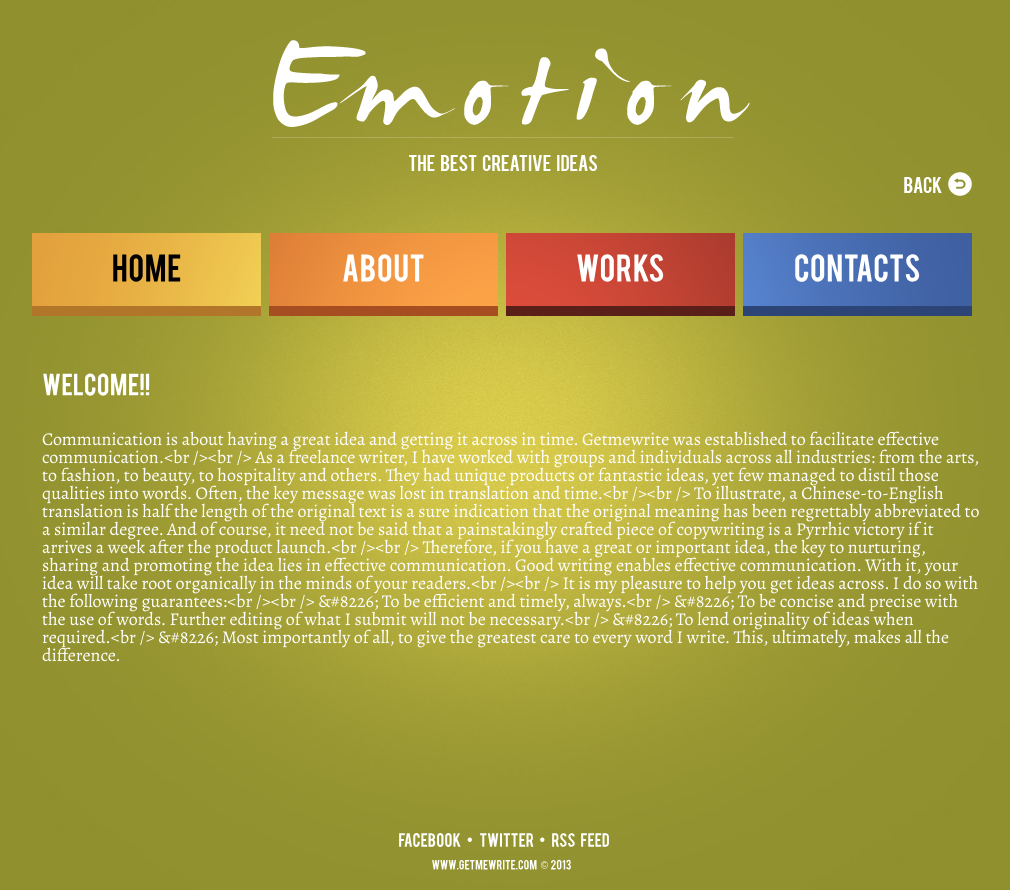
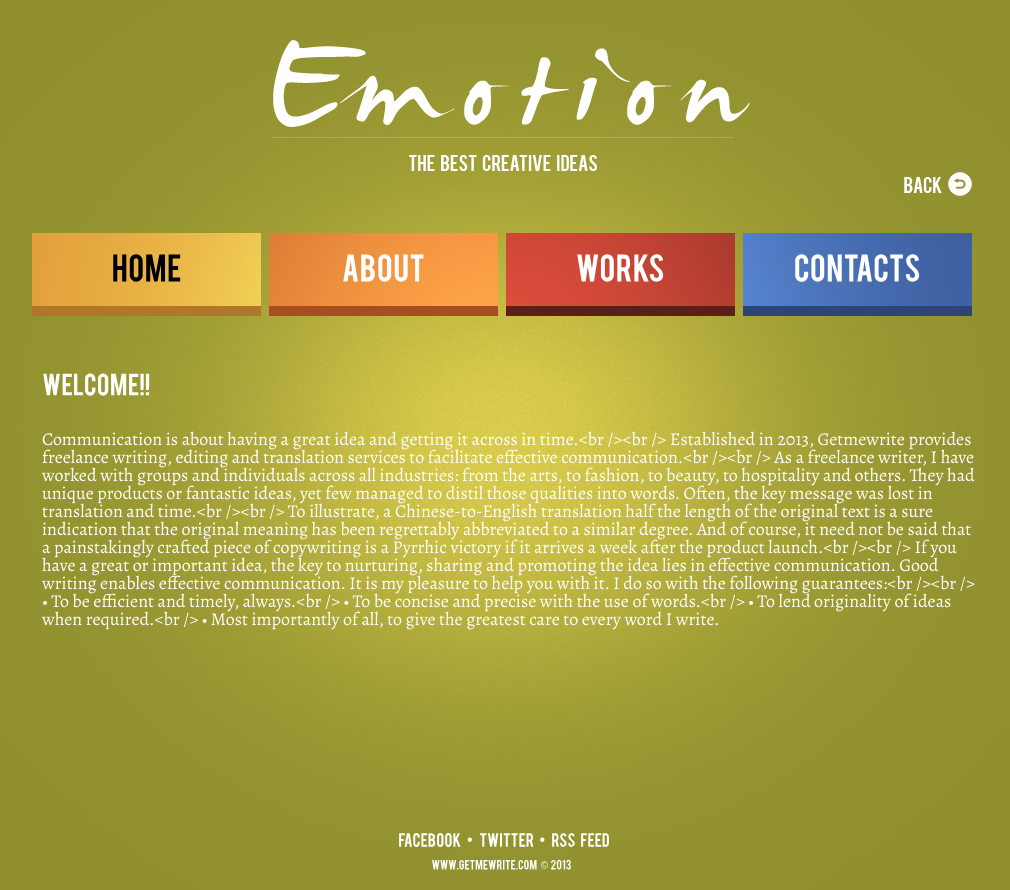
Before and after one commit to 7kfpun/gae-boilerplate, a Python web app: template templates/index.html in a window 1280 px wide, after a click that opens the changed part. Shown: the whole page, without its empty margins (138-1148 px from the left). Run offline with Jinja, Linux system fonts and the light colour scheme; the template is opened without the code that fills it: most values are stand-ins (such as "Sample title", 1, 10 or a date in 2020); some libraries are stand-ins or nearby versions.

Commit message:
update content

```diff
--- a/templates/index.html
+++ b/templates/index.html
@@ -1,35 +1,36 @@
-{% set home = "Communication is about having a great idea and getting it across in time. Getmewrite was established to facilitate effective communication.<br /><br />
+{% set home = "Communication is about having a great idea and getting it across in time.<br /><br />
+Established in 2013, Getmewrite provides freelance writing, editing and translation services to facilitate effective communication.<br /><br />
 As a freelance writer, I have worked with groups and individuals across all industries: from the arts, to fashion, to beauty, to hospitality and others. They had unique products or fantastic ideas, yet few managed to distil those qualities into words. Often, the key message was lost in translation and time.<br /><br />
-To illustrate, a Chinese-to-English translation is half the length of the original text is a sure indication that the original meaning has been regrettably abbreviated to a similar degree. And of course, it need not be said that a painstakingly crafted piece of copywriting is a Pyrrhic victory if it arrives a week after the product launch.<br /><br />
-Therefore, if you have a great or important idea, the key to nurturing, sharing and promoting the idea lies in effective communication. Good writing enables effective communication. With it, your idea will take root organically in the minds of your readers.<br /><br />
-It is my pleasure to help you get ideas across. I do so with the following guarantees:<br /><br />
-&#8226; To be efficient and timely, always.<br />
-&#8226; To be concise and precise with the use of words. Further editing of what I submit will not be necessary.<br />
-&#8226; To lend originality of ideas when required.<br />
-&#8226; Most importantly of all, to give the greatest care to every word I write. This, ultimately, makes all the difference.
+To illustrate, a Chinese-to-English translation half the length of the original text is a sure indication that the original meaning has been regrettably abbreviated to a similar degree. And of course, it need not be said that a painstakingly crafted piece of copywriting is a Pyrrhic victory if it arrives a week after the product launch.<br /><br />
+If you have a great or important idea, the key to nurturing, sharing and promoting the idea lies in effective communication. Good writing enables effective communication. It is my pleasure to help you with it. I do so with the following guarantees:<br /><br />
+• To be efficient and timely, always.<br />
+• To be concise and precise with the use of words.<br />
+• To lend originality of ideas when required.<br />
+• Most importantly of all, to give the greatest care to every word I write.
 " %}
 
-{% set about = "Based in London, I established Getmewrite in August 2013 to provide professional freelance writing, editing and translation services. I am fortunate to have received a bilingual and multicultural upbringing, having grown up in Hong Kong whilst receiving a thorough education in Western liberal arts in London. The ability to think and write effectively in Chinese and English comes naturally to me.<br /><br />
+{% set about = "I am fortunate to have received a bilingual and multicultural upbringing, having grown up in Hong Kong whilst receiving a thorough education in Western liberal arts in London. The ability to think and write effectively in Chinese and English comes naturally to me.<br /><br />
 Getmewrite is a project that grew directly from my passion in life for writing. I have always loved words, both spoken and written. The world around us is a rich and inexhaustible well of ideas and inspiration. In our imagination, we draw them together, mould and combine them into something original and creative before finally setting it into words, so that that concept or vision can germinate in the minds of readers.<br /><br />
-Before starting Getmewrite, I worked as a journalist, an editor, a copywriter, a marketing specialist and a translator. Through this varied work experience, I developed an adeptness at different styles of writing across different subject areas (please refer to my portfolio for examples). I am keen to write press materials, product descriptions, editorials, or any other form of writing that will put your message across most effectively.<br /><br />
+Before starting <a href=\"http://www.getmewrite.com\">Getmewrite</a>, I worked as a journalist, an editor, a copywriter, a marketing specialist and a translator.  Through this varied work experience, I developed an adeptness at different styles of writing across different subject areas (please refer to my portfolio for examples). I am keen to write press materials, product descriptions, editorials, or any other form of writing that will put your message across most effectively.<br /><br />
 To find out more about my previous work, please have a look at the \"Portfolio\" Section.
 " %}
 
 {% set portfolio = "I am experienced writing on extensive topics. Below are niche topics that I’m particularly familiar with. If you wish to see sample writings on other topics, please email me.<br /><br />
-&#8226; <strong>Art writing</strong> - The creative arts often rely on a language that is difficult for an unaccustomed writer to grasp. Having graduated with a BA in English Literature and Politics, and an MA in Theater and Performance Studies at King’s College London, visual and performance arts form a strong part of my academic background. I have written and translated gallery and museum catalogues, artwork descriptions for art sales, art reviews and film reviews. I have also conducted and written published interviews with artists (please refer to my portfolio).<br /><br />
-&#8226; <strong>Translation between Chinese and English (both directions)</strong>: As a writer with a facility and command of these two very different languages, I can ensure the meaning you want to communicate not only lives through the translation process, but is in fact enhanced by it.<br /><br />
-&#8226; <strong>Speeches</strong> - As a successful participant and coach, I have been involved in debating at a regional level for many years. I have also worked as a speech trainer. Speaking your mind effectively is made easier when the words, tone and emphasis you use are shaped to your needs. The assuredness of speech takes half the stage fright away.<br /><br />
+• <a href=\"#artwriting\" rel=\"nav\">Art writing</a> - The creative arts often rely on a language that is difficult for an unaccustomed writer to grasp. Having graduated with a BA in English Literature and Politics, and an MA in Theater and Performance Studies at King’s College London, visual and performance arts form a strong part of my academic background. I have written and translated gallery and museum catalogues, artwork descriptions for art sales, art reviews and film reviews. I have also conducted and written published interviews with artists (please refer to my portfolio).<br /><br />
+• <a href=\"#translation\" rel=\"nav\">Translation between Chinese and English (both directions)</a> - As a writer with a facility and command of these two very different languages, I can ensure the meaning you want to communicate not only lives through the translation process, but is in fact enhanced by it.<br /><br />
+• <a href=\"#speeches\" rel=\"nav\">Speeches</a> - As a successful participant and coach, I have been involved in debating at a regional level for many years. I have also worked as a speech trainer. Speaking your mind effectively is made easier when the words, tone and emphasis you use are shaped to your needs. The assuredness of speech takes half the stage fright away.<br /><br />
+• <a href=\"#copywriting\" rel=\"nav\">Copywriting</a> - As a former PR official, I am experienced in devising creative strategies to promote products and services.
 " %}
 
 {% set service_we = "<strong>Writing and editing</strong><br /><br />
 I basically write and edit anything. Here are some types of writings I have done before, but I am open for further suggestions:<br /><br />
-&#8226; Product/Artwork description<br />
-&#8226; Press releases<br />
-&#8226; Websites<br />
-&#8226; Catalogues<br />
-&#8226; Interviews<br />
-&#8226; Featured articles<br />
-&#8226; Speeches" %}
+• Product/Artwork description<br />
+• Press releases<br />
+• Websites<br />
+• Catalogues<br />
+• Interviews<br />
+• Featured articles<br />
+• Speeches" %}
 
 {% set service_t = "<strong>Translating</strong><br /><br />
 I perform English to Chinese and Chinese to English written translations. Chinese translations can be written in traditional or simplified text as your needs require.<br /><br />
@@ -39,39 +40,23 @@ For rates, please see the rates section.
 {% set rate = "Below are the rates I charge for different types of tasks. These prices are set according to my past projects and the <a href=\"http://www.the-efa.org/res/rates.php\" >Freelancers Association table of rates</a>.<br /><br />
 Prices may be negotiable depending on volume, time frame etc. Please contact me at to get a precise quote for your project!<br /><br />
 Proofreading and Editing:<br />
-&#8226; 0.6 HKD per word<br /><br />
+• 0.6 HKD per word<br /><br />
 Writing:<br />
-&#8226; 2 to 5 HKD per words<br /><br />
+• 1.5 to 4 HKD per words<br /><br />
 Translation:<br />
-&#8226; 0.9 HKD per word for over 5000 words<br />
-&#8226; 0.9 - 1.0 HKD per word for below 5000 words
+• 0.9 HKD per word for over 5000 words<br />
+• 0.9 - 1.0 HKD per word for below 5000 words
 " %}
 
 {% set contact = "
 <strong>If you have a project in mind, simply follow the steps below:</strong><br /><br />
-1. Email me at <a href=\"mailto:mona@getmewrite.com\"><strong>mona@getmewrite.com</strong></a> with your project details/ needs.<br /><br />
+1. Email me at <a href=\"mailto:mona@getmewrite.com\">mona@getmewrite.com</a> with your project details/ needs.<br /><br />
 2. We work out together the exact cost and deadline of the project.<br /><br />
 3. We sign your contract or my quote Agreement.<br /><br />
 4. I meet your deadline and provide one round of further editing service if you are not happy with the work.<br /><br />
 5. We settle the payment (usually via direct bank transfer or cheques).<br /><br />
 6. We work together in the future =)
 " %}
-
-{% set hkac = "The Hong Kong Arts Centre is an arts organisation that promotes contemporary arts and culture within Hong Kong and beyond. It provides programmes featuring local and overseas artists that cover a wide range of art forms including, media, visual and performing arts, theatre and film." %}
-{% set artshare_hk = "Artshare is the first global online platform dedicated to the exhibition and sale of modern and contemporary Asian art. Artshare presents critically curated online exhibitions, and offers the opportunity for private personal viewings. Artshare also provides a private sales avenue, working with collectors to source or sell major artworks." %}
-{% set intelligence_squared_asia = "Intelligence Squared is the world\'s premier forum for debate and intelligent discussion. Live and online we take you to the heart of the issues that matter, in the company of some of the world\'s sharpest minds and most exciting orators." %}
-{% set robert_hn_ho_family_foundation = "The Robert HN Ho Family Foundation is a private philanthropic organisation with deep roots in Chinese Culture and Buddhist philosophy. From its Hong Kong base, the Foundation supports and develops programmes throughout the world." %}
-{% set edouard_malingue_gallery = "Based in Hong Kong, Edouard Malingue Gallery exhibits contemporary art from different cultures." %}
-
-
-{% set yuni_kim_lang = "<a href=\"http://www.yunikimlang.com/\" />" %}
-{% set precious_magazine = "Precious is a monthly bilingual high-end luxury lifestyle magazine distributed in Hong Kong." %}
-{% set zhuhai_free_trade_zone = "" %}
-{% set hong_kong_art_talk = "Artalk is a pioneering website and magazine project dedicated to art review. It is the first platform in Hong Kong opened to writers of any background and education to review art exhibitions extensively." %}
-
-{% set lazare_kaplan_international = "Lazare Kaplan International Inc. is a premier diamond cutting company in the world." %}
-{% set cafe_de_coral = "" %}
-{% set the_standard = "The Standard is the only free local English paper, and its magazine publications.<br />Topics spanned from health, education, food and wine, wedding to business services. The paper is available at http://www.thestandard.com.hk/" %}
 
 
 <!DOCTYPE HTML>
@@ -121,8 +106,8 @@ Translation:<br />
               <ul>
                 <li><a href="#artwriting" rel="nav">art writing</a></li>
                 <li><a href="#translation" rel="nav">translation</a></li>
-                <li><a href="#copywriting" rel="nav">copywriting</a></li>
-                <li class="lst"><a href="#speeches" rel="nav">speeches</a></li>
+                <li><a href="#speeches" rel="nav">speeches</a></li>
+                <li class="lst"><a href="#copywriting" rel="nav">copywriting</a></li>
               </ul>
             </li>
             <li class="lst"><a href="#rate" rel="nav">service & rate</a></li>
@@ -217,7 +202,7 @@ Translation:<br />
                   {% if 'artwriting' in client.categories  %}
                   <li>
                     {% set class = row_class.next() %}
-                    <p><a href="#{{ client.organization_name.replace(' ', '_').replace('.', '_').lower() }}"><img src="images/services-img{{ class }}.jpg" alt=""> <strong class="bg{{ class }}">{{ client.organization_name|truncate(26) }}</strong></a></p>
+                    <p><a href="#{{ client.organization_name.replace(' ', '_').replace('.', '_').lower() }}" rel="nav"><img src="images/services-img{{ class }}.jpg" alt=""> <strong class="bg{{ class }}">{{ client.organization_name|truncate(26) }}</strong></a></p>
                     <p>{{ client.description|truncate(170) }} <a href="#{{ client.organization_name.replace(' ', '_').replace('.', '_').lower() }}" rel="nav" class="mrk bg{{ class }}"></a></p>
                   </li>
                   {% endif %}
@@ -238,13 +223,23 @@ Translation:<br />
                   {% if 'translation' in client.categories  %}
                   <li>
                     {% set class = row_class.next() %}
-                    <p><a href="#{{ client.organization_name.replace(' ', '_').replace('.', '_').lower() }}"><img src="images/services-img{{ class }}.jpg" alt=""> <strong class="bg{{ class }}">{{ client.organization_name|truncate(28) }}</strong></a></p>
+                    <p><a href="#{{ client.organization_name.replace(' ', '_').replace('.', '_').lower() }}" rel="nav"><img src="images/services-img{{ class }}.jpg" alt=""> <strong class="bg{{ class }}">{{ client.organization_name|truncate(28) }}</strong></a></p>
                     <p>{{ client.description|truncate(170) }} <a href="#{{ client.organization_name.replace(' ', '_').replace('.', '_').lower() }}" rel="nav" class="mrk bg{{ class }}"></a></p>
                   </li>
                   {% endif %}
                 {% endfor %}
               </ul>
             </div>
+          </div>
+        </li>
+        <li class="container_16" id="speeches">
+          <div class="grid_16">
+            <h2>The 59th World Statistic Congress</h2>
+            <p>
+              The 59th WSC provides a platform for the international statistical community to share and present the latest knowledge and innovation in statistics.<br /><br />
+              • <a href="#pdf_14" rel="nav">59th World Statistics Congress Closing Speech</a><br /><br />
+            </p>
+            <a href="#portfolio" class="more" rel="nav">Back to list</a>
           </div>
         </li>
         <li class="container_16" id="copywriting">
@@ -259,23 +254,13 @@ Translation:<br />
                   {% if 'copywriting' in client.categories  %}
                   <li>
                     {% set class = row_class.next() %}
-                    <p><a href="#{{ client.organization_name.replace(' ', '_').replace('.', '_').lower() }}"><img src="images/services-img{{ class }}.jpg" alt=""> <strong class="bg{{ class }}">{{ client.organization_name|truncate(28) }}</strong></a></p>
+                    <p><a href="#{{ client.organization_name.replace(' ', '_').replace('.', '_').lower() }}" rel="nav"><img src="images/services-img{{ class }}.jpg" alt=""> <strong class="bg{{ class }}">{{ client.organization_name|truncate(28) }}</strong></a></p>
                     <p>{{ client.description|truncate(170) }} <a href="#{{ client.organization_name.replace(' ', '_').replace('.', '_').lower() }}" rel="nav" class="mrk bg{{ class }}"></a></p>
                   </li>
                   {% endif %}
                 {% endfor %}
               </ul>
             </div>
-          </div>
-        </li>
-        <li class="container_16" id="speeches">
-          <div class="grid_16">
-            <h2>The 59th World Statistic Congress</h2>
-            <p>
-              The 59th WSC provides a platform for the international statistical community to share and present the latest knowledge and innovation in statistics.<br /><br />
-              &#8226; <a href="#pdf_14" rel="nav">59th World Statistics Congress Closing Speech</a><br /><br />
-            </p>
-            <a href="#portfolio" class="more" rel="nav">Back to list</a>
           </div>
         </li>
 
@@ -290,13 +275,13 @@ Translation:<br />
             {% for project in client.projects %}
 
               {% if project.reference is sequence and project.reference is not string %}
-                &#8226; {{ project.project_name }} {% for ref in project.reference %}<a href="#{{ ref.replace('.', '_') }}" rel="nav">[{{ loop.index }}]</a> {% endfor%}<br /><br />
+                • {{ project.project_name }} {% for ref in project.reference %}<a href="#{{ ref.replace('.', '_') }}" rel="nav">[{{ loop.index }}]</a> {% endfor%}<br /><br />
               {% elif '.pdf' in project.reference %}
-                &#8226; <a href="#{{ project.reference.replace('.', '_') }}" rel="nav">{{ project.project_name }}</a><br /><br />
+                • <a href="#{{ project.reference.replace('.', '_') }}" rel="nav">{{ project.project_name }}</a><br /><br />
               {% elif 'http://' in project.reference %}
-                &#8226; Please visit <a href="{{ project.reference }}" target="_blank">{{ project.reference }}</a><br /><br />
+                • Please visit <a href="{{ project.reference }}" target="_blank">{{ project.reference }}</a><br /><br />
               {% else %}
-                &#8226; {{ project.project_name }}<br /><br />
+                • {{ project.project_name }}<br /><br />
               {% endif %}
             {% endfor %}
             </p>
```
